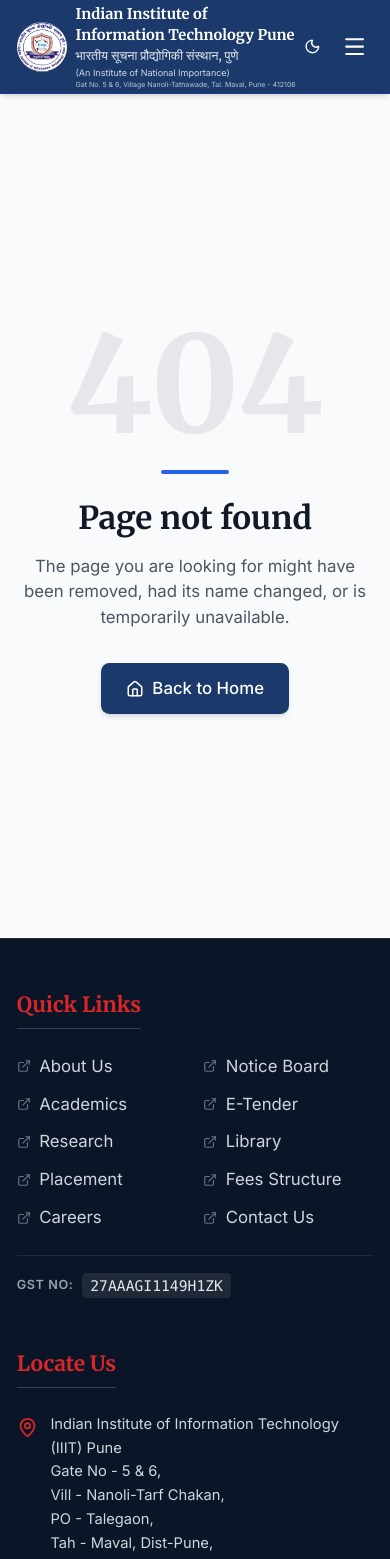
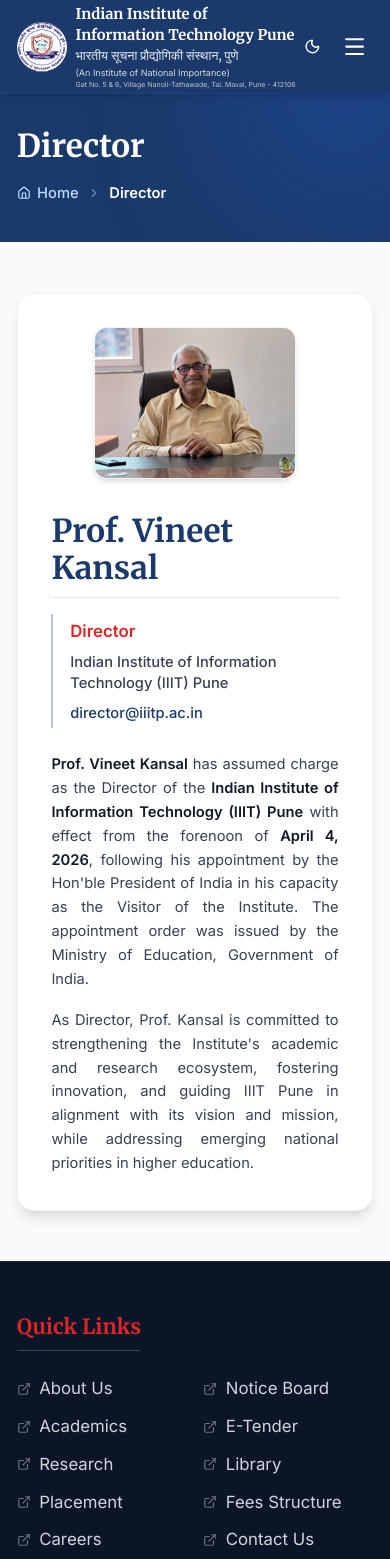
Before and after one commit to iiitp-official/website, a React (Vite) app: page /administration/director in a window 390 px wide. Shown: the top 1559 px of the page. Built offline with nearby package versions, Linux system fonts and the light colour scheme.

Commit message:
Updated director and registrar structure

```diff
--- a/src/App.jsx
+++ b/src/App.jsx
@@ -9,6 +9,7 @@ import LoadingFallback from "./components/shared/LoadingFallback";
 const HomePage = lazy(() => import("./pages/HomePage"));
 const AboutPage = lazy(() => import("./pages/AboutPage"));
 const DirectorDeskPage = lazy(() => import("./pages/DirectorDeskPage"));
+const DirectorPage = lazy(() => import("./pages/DirectorPage"));
 const VisionMissionPage = lazy(() => import("./pages/VisionMissionPage"));
 const AboutPlaceholderPage = lazy(() => import("./pages/AboutPlaceholderPage"));
 const AdministrationPage = lazy(() => import("./pages/AdministrationPage"));
@@ -88,6 +89,7 @@ function App() {
               {/* Administration */}
               <Route path="/administration" element={<AdministrationPage />} />
               <Route path="/administration/chairperson" element={<ChairpersonPage />} />
+              <Route path="/administration/director" element={<DirectorPage />} />
               <Route path="/administration/registrar" element={<RegistrarPage />} />
               <Route path="/administration/board-of-governors" element={<BoardOfGovernorsPage />} />
               <Route path="/administration/finance-committee" element={<FinanceCommitteePage />} />
--- a/src/components/layout/Navbar.jsx
+++ b/src/components/layout/Navbar.jsx
@@ -183,7 +183,7 @@ const Navbar = () => {
       hasDropdown: true,
       subLinks: [
         { name: "Chairperson", path: "/administration/chairperson" },
-        { name: "Director", path: "/about/director-desk" },
+        { name: "Director", path: "/administration/director" },
         { name: "Registrar", path: "/administration/registrar" },
         { name: "Board of Governors", path: "/administration/board-of-governors" },
         { name: "Finance Committee", path: "/administration/finance-committee" },
--- /dev/null
+++ b/src/pages/DirectorPage.jsx
@@ -0,0 +1,49 @@
+import React from 'react';
+import PageHeader from '../components/shared/PageHeader';
+
+const DirectorPage = () => {
+  return (
+    <div className="min-h-screen bg-bg dark:bg-bg-dark transition-colors duration-200">
+      <PageHeader title="Director" />
+      <div className="max-w-5xl mx-auto px-4 sm:px-6 lg:px-8 py-12">
+        <div className="bg-white dark:bg-surface-dark rounded-2xl shadow-lg border border-gray-100 dark:border-gray-800 overflow-hidden">
+          <div className="p-8 md:p-12">
+            <div className="flex flex-col md:flex-row gap-8 items-start">
+              <div className="w-48 shrink-0 mx-auto md:mx-0">
+                <div className="rounded-xl overflow-hidden shadow-md border border-gray-100 dark:border-gray-700">
+                  <img src="/director.jpeg" alt="Prof. Vineet Kansal" className="w-full h-auto object-cover block" />
+                </div>
+              </div>
+              <div className="text-left flex-1">
+                <h2 className="text-3xl font-bold font-serif text-primary dark:text-white mb-4 border-b border-gray-200 dark:border-gray-700 pb-2">
+                  Prof. Vineet Kansal
+                </h2>
+
+                <div className="space-y-2 mb-6 text-sm border-l-2 border-primary/30 dark:border-primary-dark/30 pl-4 py-1">
+                  <p className="text-brand-red font-semibold text-base">Director</p>
+                  <p className="text-gray-700 dark:text-gray-300 font-medium">Indian Institute of Information Technology (IIIT) Pune</p>
+                  <p className="text-gray-700 dark:text-gray-300 font-medium">
+                    <a href="mailto:director@iiitp.ac.in" className="text-primary dark:text-blue-400 font-medium hover:underline">
+                      director@iiitp.ac.in
+                    </a>
+                  </p>
+                </div>
+
+                <div className="space-y-4 text-sm text-gray-700 dark:text-gray-300 leading-relaxed text-justify mt-6">
+                  <p>
+                    <span className="font-semibold text-gray-900 dark:text-white">Prof. Vineet Kansal</span> has assumed charge as the Director of the <span className="font-semibold text-gray-900 dark:text-white">Indian Institute of Information Technology (IIIT) Pune</span> with effect from the forenoon of <span className="font-semibold text-gray-900 dark:text-white">April 4, 2026</span>, following his appointment by the Hon'ble President of India in his capacity as the Visitor of the Institute. The appointment order was issued by the Ministry of Education, Government of India.
+                  </p>
+                  <p>
+                    As Director, Prof. Kansal is committed to strengthening the Institute's academic and research ecosystem, fostering innovation, and guiding IIIT Pune in alignment with its vision and mission, while addressing emerging national priorities in higher education.
+                  </p>
+                </div>
+              </div>
+            </div>
+          </div>
+        </div>
+      </div>
+    </div>
+  );
+};
+
+export default DirectorPage;
--- a/src/pages/RegistrarPage.jsx
+++ b/src/pages/RegistrarPage.jsx
@@ -7,13 +7,10 @@ const RegistrarPage = () => {
       <PageHeader title="Registrar" />
       <div className="max-w-5xl mx-auto px-4 sm:px-6 lg:px-8 py-12">
         <div className="bg-white dark:bg-surface-dark rounded-2xl shadow-lg border border-gray-100 dark:border-gray-800 overflow-hidden">
-          <div className="bg-primary dark:bg-primary-dark px-6 py-4">
-            <h2 className="text-2xl font-bold text-white">Registrar</h2>
-          </div>
           <div className="p-8 md:p-12">
-            <div className="flex flex-col md:flex-row gap-8 mb-8 pb-8 border-b border-gray-200 dark:border-gray-800">
-            <div className="w-56 shrink-0">
-              <div className="rounded-xl overflow-hidden shadow-md">
+            <div className="flex flex-col md:flex-row gap-8 items-start">
+              <div className="w-48 shrink-0 mx-auto md:mx-0">
+                <div className="rounded-xl overflow-hidden shadow-md border border-gray-100 dark:border-gray-700">
                   <img src="/registrar.jpeg" alt="Dr. Nagendra Kushwaha" className="w-full h-auto object-cover block" />
                 </div>
               </div>
@@ -21,16 +18,19 @@ const RegistrarPage = () => {
                 <h2 className="text-3xl font-bold font-serif text-primary dark:text-white mb-4 border-b border-gray-200 dark:border-gray-700 pb-2">
                   Dr. Nagendra Kushwaha
                 </h2>
-              <div className="space-y-3 mb-6">
-                <p className="text-brand-red font-semibold">Registrar (I/C)</p>
-                <p className="text-primary dark:text-blue-400 font-semibold">Assistant Professor & Head <span className="text-brand-red">(ECE)</span></p>
-                <p className="text-gray-700 dark:text-gray-300 font-medium pt-2">Indian Institute of Information Technology (IIIT) Pune</p>
-                <p className="text-primary dark:text-gray-300 font-medium">
-                  <span className="text-gray-700 dark:text-gray-300">Email:</span> registrar@iiitp.ac.in
+
+                <div className="space-y-2 mb-6 text-sm border-l-2 border-primary/30 dark:border-primary-dark/30 pl-4 py-1">
+                  <p className="text-brand-red font-semibold text-base">Registrar (I/C)</p>
+                  <p className="text-primary dark:text-blue-400 font-semibold text-sm">Assistant Professor & Head (ECE)</p>
+                  <p className="text-gray-700 dark:text-gray-300 font-medium">Indian Institute of Information Technology (IIIT) Pune</p>
+                  <p className="text-gray-700 dark:text-gray-300 font-medium">
+                    <a href="mailto:registrar@iiitp.ac.in" className="text-primary dark:text-blue-400 font-medium hover:underline">
+                      registrar@iiitp.ac.in
+                    </a>
                   </p>
                 </div>
 
-              <div className="space-y-6 text-gray-700 dark:text-gray-300 leading-relaxed text-justify mt-6">
+                <div className="space-y-4 text-sm text-gray-700 dark:text-gray-300 leading-relaxed text-justify mt-6">
                   <p>
                     <span className="font-semibold text-gray-900 dark:text-white">Dr. Nagendra Kushwaha</span> is an accomplished academician and researcher in the field of Electronics and Communication Engineering, with strong expertise in VLSI Design, Digital Systems, and System-on-Chip (SoC) technologies. He is currently serving as <span className="font-semibold text-gray-900 dark:text-white">Registrar (I/C)</span>, Indian Institute of Information Technology, Pune, with effect from <span className="font-semibold text-gray-900 dark:text-white">16 January 2026</span>, in addition to his role as <span className="font-semibold text-gray-900 dark:text-white">Assistant Professor</span> in the Department of Electronics and Communication Engineering at IIIT Pune.
                   </p>
@@ -40,12 +40,9 @@ const RegistrarPage = () => {
                   <p>
                     He has been actively involved in teaching, research, and academic administration, contributing significantly to the institute's academic growth and research ecosystem. His ability to integrate academic rigor with institutional responsibilities enables him to effectively support governance, policy implementation, and strategic planning at the institute level.
                   </p>
-                <div>
-                  <h3 className="font-semibold text-gray-900 dark:text-white text-lg mb-3 mt-8">Functions of Registrar:</h3>
                   <p>
-                    The Registrar is one of the Principal Officers of the Institute, entrusted with statutory functions outlined in the Indian Institutes of Information Technology (Public-Private Partnership) Act, 2017. These include acting as the ex-officio Secretary to the statutory bodies such as the Board of Governors, Senate, and Finance Committee, and serving as the custodian of the Institute's records and seal. Additionally, the Registrar assists the Director with administrative matters and performs duties assigned by the Statutes or the Director.
+                    As one of the Principal Officers of the Institute, the Registrar is entrusted with statutory functions outlined in the Indian Institutes of Information Technology (Public-Private Partnership) Act, 2017. These include acting as the ex-officio Secretary to statutory bodies such as the Board of Governors, Senate, and Finance Committee, and serving as the custodian of the Institute's records and seal. Additionally, the Registrar assists the Director with administrative matters and performs duties assigned by the Statutes or the Director.
                   </p>
-                </div>
                 </div>
               </div>
             </div>
```
Also changed, not shown: public/registrar.jpeg. Lines whose indentation alone changed are shown as unchanged.
